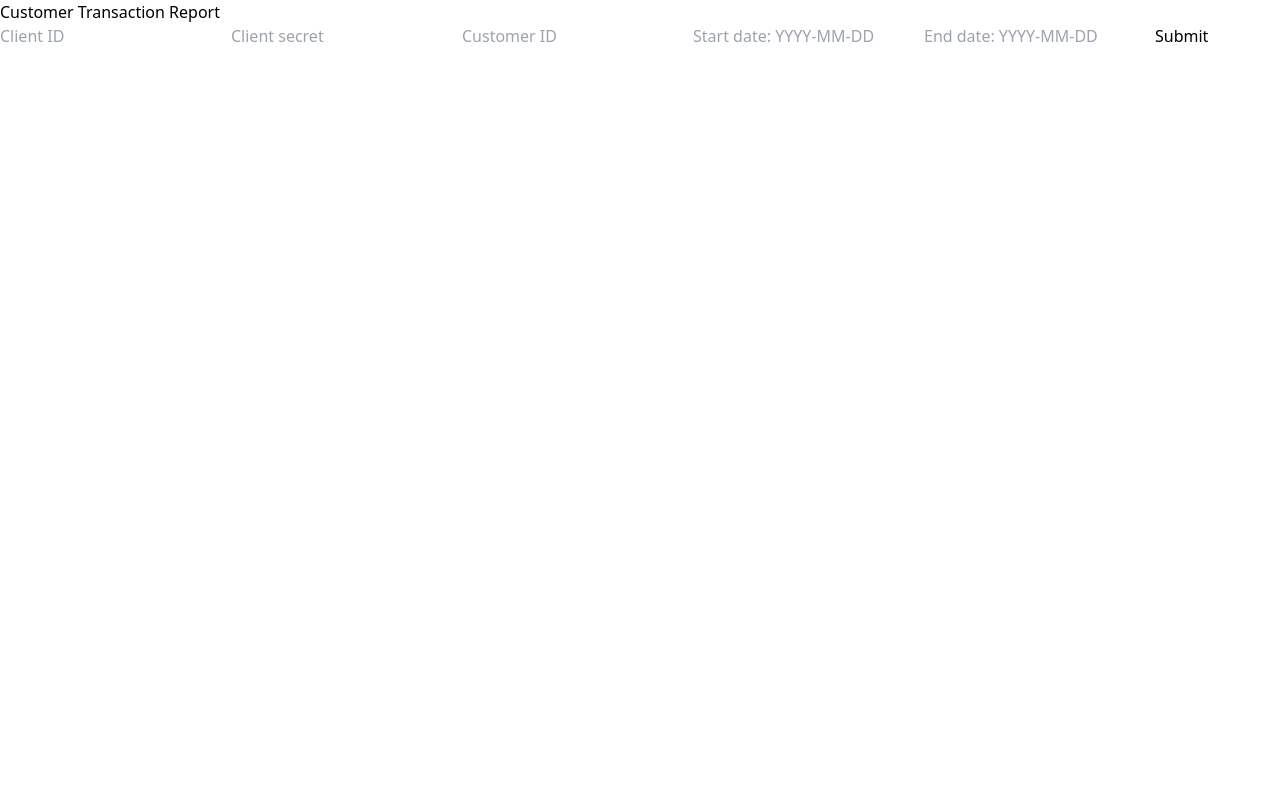
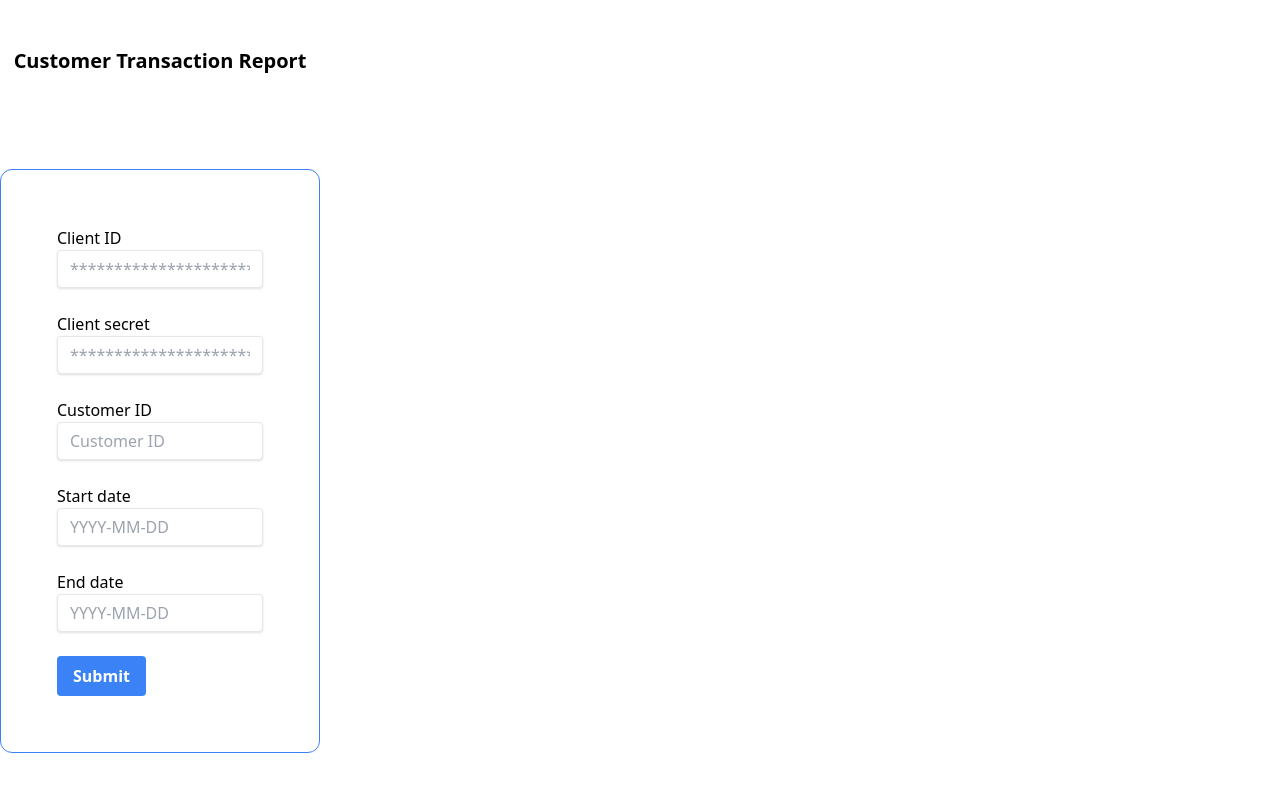
Before and after one commit to Dwolla/transactions-csv-export-app, a React (Create React App) app in the folder client/: page / in a window 1280 px wide. Shown: the top 792 px of the page. Built offline with nearby package versions, Linux system fonts and the light colour scheme.

Commit message:
Work on form styling

```diff
--- a/client/src/App.js
+++ b/client/src/App.js
@@ -1,5 +1,6 @@
 import { useState } from 'react';
 import { CSVLink } from 'react-csv';
+import Form from './Form';
 
 const App = () => {
   const [clientId, setClientId] = useState('');
@@ -51,47 +52,74 @@ const App = () => {
   };
 
   return (
-    <div className='App'>
+    <div className='App flex flex-col w-1/4'>
+      <div className='grid place-items-center h-screen'>
+        <div>
           {error && <h3>{error}</h3>}
-      <h2>Customer Transaction Report</h2>
+          <h2 className='font-bold text-xl'>
+            Customer Transaction Report
+          </h2>
+        </div>
+        <div className='border border-blue-500 rounded-xl p-14'>
           <form onSubmit={onSubmit}>
+            <label htmlFor='clientId'>Client ID</label>
             <input
               type='password'
-          placeholder='Client ID'
+              placeholder='**********************'
+              id='clientId'
               value={clientId}
               onChange={e => setClientId(e.target.value)}
+              className='shadow appearance-none border rounded w-full py-2 px-3 text-gray-700 leading-tight focus:outline-1 focus:shadow-outline mb-6'
               required
             />
+            <label htmlFor='clientSecret'>Client secret</label>
             <input
               type='password'
-          placeholder='Client secret'
+              id='clientSecret'
+              placeholder='**********************'
               value={clientSecret}
               onChange={e => setClientSecret(e.target.value)}
+              className='shadow appearance-none border rounded w-full py-2 px-3 text-gray-700 leading-tight focus:outline-1 focus:shadow-outline mb-6'
               required
             />
+            <label htmlFor='customerId'>Customer ID</label>
             <input
               type='text'
               placeholder='Customer ID'
+              id='customerId'
               value={customerId}
               onChange={e => setCustomerId(e.target.value)}
+              className='shadow appearance-none border rounded w-full py-2 px-3 text-gray-700 leading-tight focus:outline-1 focus:shadow-outline mb-6'
               required
             />
+            <label htmlFor='startDate'>Start date</label>
             <input
               type='text'
-          placeholder='Start date: YYYY-MM-DD'
+              placeholder='YYYY-MM-DD'
+              id='startDate'
               value={startDate}
               onChange={e => setStartDate(e.target.value)}
+              className='shadow appearance-none border rounded w-full py-2 px-3 text-gray-700 leading-tight focus:outline-1 focus:shadow-outline mb-6'
             />
+            <label htmlFor='endDate'>End date</label>
             <input
               type='text'
-          placeholder='End date: YYYY-MM-DD'
+              placeholder='YYYY-MM-DD'
+              id='endDate'
               value={endDate}
               onChange={e => setEndDate(e.target.value)}
+              className='shadow appearance-none border rounded w-full py-2 px-3 text-gray-700 leading-tight focus:outline-1 focus:shadow-outline mb-6'
             />
-        <button type='submit'>Submit</button>
+            <button
+              type='submit'
+              className='bg-blue-500 hover:bg-blue-700 text-white font-bold py-2 px-4 rounded focus:outline-none focus:shadow-outline'
+            >
+              Submit
+            </button>
           </form>
-
+        </div>
         {csv && <CSVLink data={csv}>Download CSV</CSVLink>}
+      </div>
     </div>
   );
 };
--- /dev/null
+++ b/client/src/Form.js
@@ -0,0 +1,57 @@
+const Form = () => {
+  return (
+    <div className='flex border flex-col'>
+        <h2 className=''>Customer Transactions Report</h2>
+      <div className='w-full max-w-xs'>
+        <form className='bg-white shadow-md rounded px-8 pt-6 pb-8 mb-4'>
+          <div className='mb-4'>
+            <label
+              className='block text-gray-700 text-sm font-bold mb-2'
+              for='Client ID'
+            >
+              Client ID
+            </label>
+            <input
+              className='shadow appearance-none border rounded w-full py-2 px-3 text-gray-700 leading-tight focus:outline-none focus:shadow-outline'
+              id='clientId'
+              type='password'
+              placeholder='******************'
+              required
+            />
+          </div>
+          <div className='mb-6'>
+            <label
+              className='block text-gray-700 text-sm font-bold mb-2'
+              for='password'
+            >
+              Client Secret
+            </label>
+            <input
+              className='shadow appearance-none border rounded w-full py-2 px-3 text-gray-700 leading-tight focus:outline-none focus:shadow-outline'
+              id='ClientSecret'
+              type='password'
+              placeholder='******************'
+              required
+            />
+          </div>
+          <div className='flex items-center justify-between'>
+            <button
+              className='bg-blue-500 hover:bg-blue-700 text-white font-bold py-2 px-4 rounded focus:outline-none focus:shadow-outline'
+              type='button'
+            >
+              Sign In
+            </button>
+            <a
+              className='inline-block align-baseline font-bold text-sm text-blue-500 hover:text-blue-800'
+              href='#'
+            >
+              Forgot Password?
+            </a>
+          </div>
+        </form>
+      </div>
+    </div>
+  );
+};
+
+export default Form;
```
Lines whose indentation alone changed are shown as unchanged.
